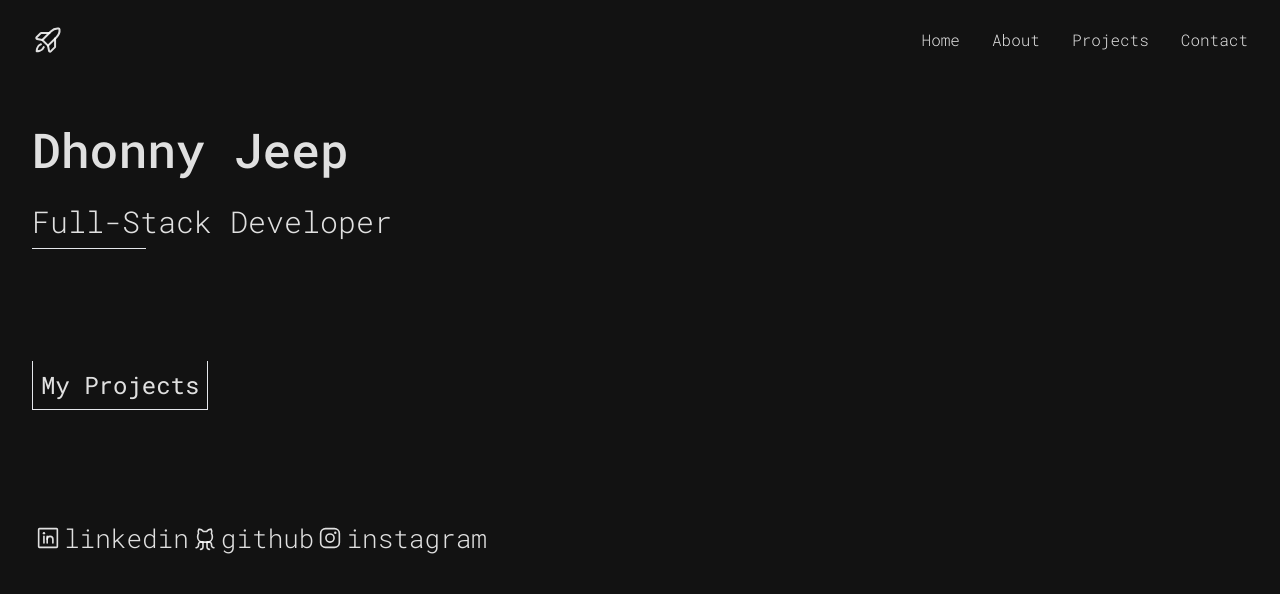
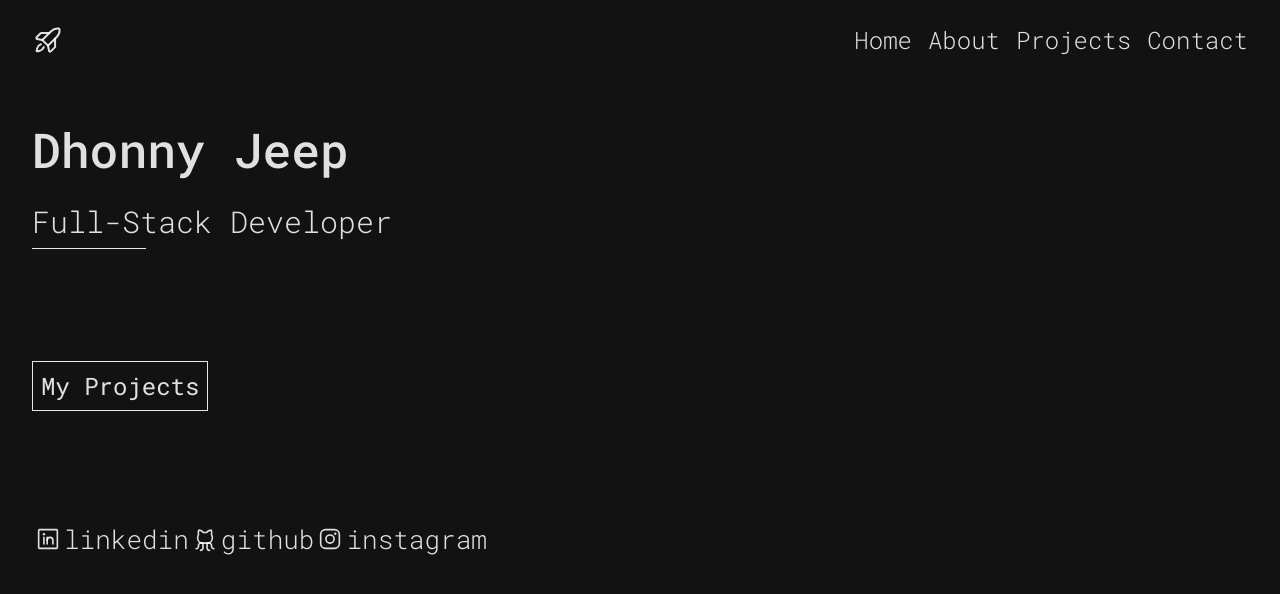
Before and after one commit to areamluersen/my_personal_portfolio, a React (Vite) app: page /new in a window 1280 px wide. Shown: the top 594 px of the page. Built offline with nearby package versions, Linux system fonts and the light colour scheme; a web font is replaced by a local one.

Commit message:
feat: use todas as bordas no botão my projects

```diff
--- a/src/components/NewLayout/index.tsx
+++ b/src/components/NewLayout/index.tsx
@@ -1,5 +1,4 @@
-import React, { useCallback } from 'react';
-import { RedirectButton } from '../RedirectButton';
+import React from 'react';
 import { GithubLogo, InstagramLogo, LinkedinLogo, RocketLaunch } from 'phosphor-react';
 
 const NewLayout: React.FC = () => {
@@ -9,11 +8,19 @@ const NewLayout: React.FC = () => {
         <div className="flex">
           <RocketLaunch size={32} />
         </div>
-        <div>
-          <span className="font-light pr-8">Home</span>
-          <span className="font-light">About</span>
-          <span className="font-light px-8">Projects</span>
-          <span className="font-light">Contact</span>
+        <div className="">
+          <button className="text-sm sm:text-base md:text-xl lg:text-2xl xl:text-2xl 2xl:text-2xl font-light p-2">
+            Home
+          </button>
+          <button className="text-sm sm:text-base md:text-xl lg:text-2xl xl:text-2xl 2xl:text-2xl font-light p-2">
+            About
+          </button>
+          <button className="text-sm sm:text-base md:text-xl lg:text-2xl xl:text-2xl 2xl:text-2xl font-light p-2">
+            Projects
+          </button>
+          <button className="text-sm sm:text-base md:text-xl lg:text-2xl xl:text-2xl 2xl:text-2xl font-light pl-2">
+            Contact
+          </button>
         </div>
       </div>
       <div className="flex w-full mt-10 px-8 align-middle items-center">
@@ -24,7 +31,7 @@ const NewLayout: React.FC = () => {
             <span className="w-1/4 pt-2 border-b hover:w-2/3 transition-all duration-500 ease-in-out" />
           </div>
           <div className="py-28">
-            <button className="text-2xl font-normal transition-all duration-700 ease-in-out border-x border-b hover:bg-primary hover:text-black p-2">
+            <button className="text-2xl font-normal transition-all duration-700 ease-in-out border hover:bg-primary hover:text-black p-2">
               My Projects
             </button>
           </div>
```
